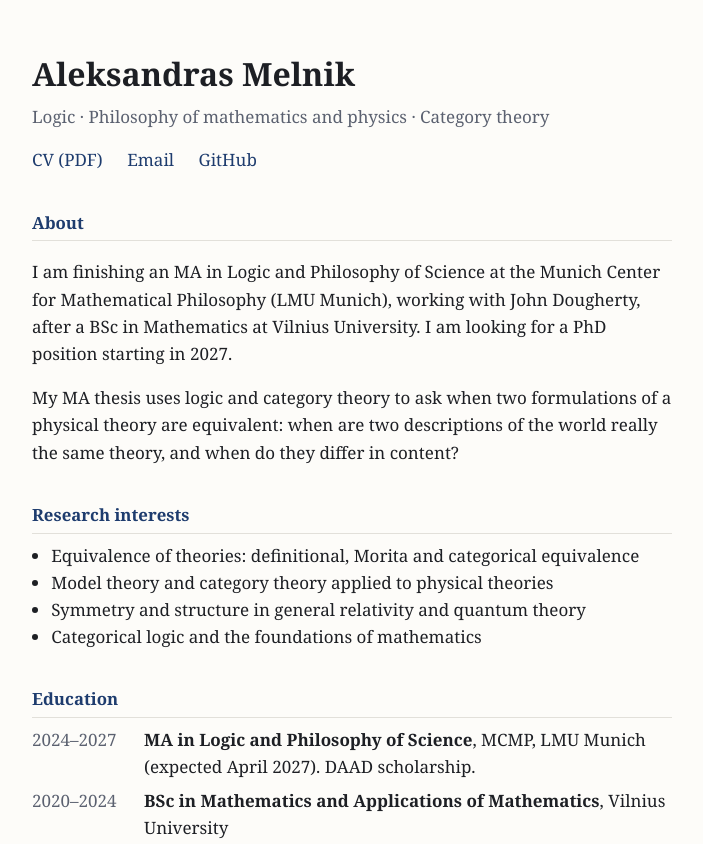
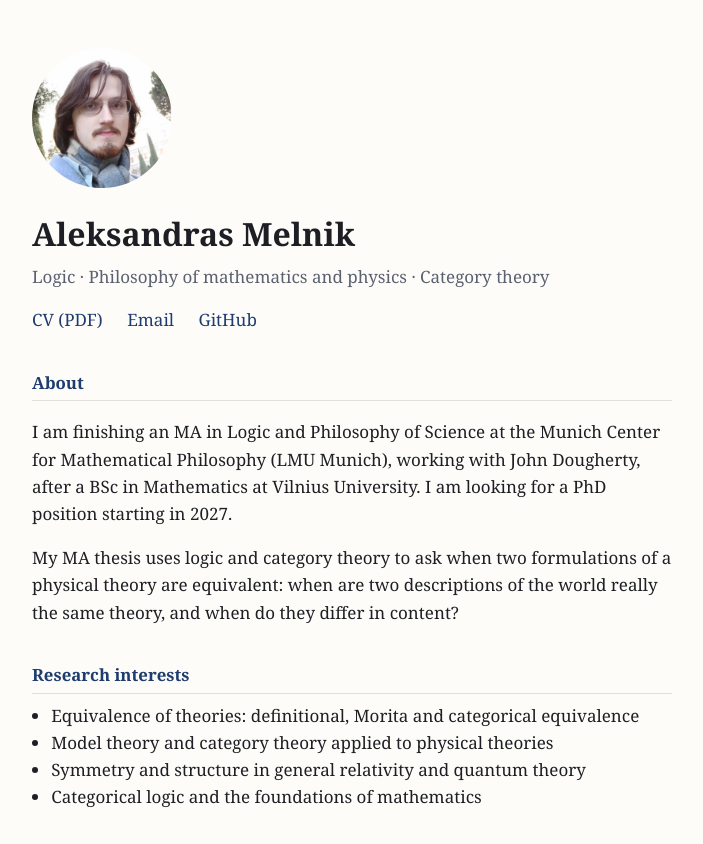
Before and after one commit to sketch-of-an-elephant/aleksandras-melnik, a plain HTML site: page index.html in a window 1280 px wide. Shown: the top 844 px of the page, without its empty margins (288-991 px from the left). Drawn offline with Linux system fonts and the light colour scheme.

Commit message:
Add profile photo to site
Co-Authored-By: Claude Opus 5.5 <noreply@anthropic.com>
Claude-Session: https://claude.ai/code/session_01PQZwPMxh8jMbmnubSMLzee

```diff
--- a/index.html
+++ b/index.html
@@ -10,6 +10,7 @@
 <body>
 <main>
   <header>
+    <img class="photo" src="photo.jpg" alt="Aleksandras Melnik" width="140" height="140">
     <h1>Aleksandras Melnik</h1>
     <p class="tagline">Logic · Philosophy of mathematics and physics · Category theory</p>
     <nav>
--- a/style.css
+++ b/style.css
@@ -18,3 +18,4 @@ dl { display:grid; grid-template-columns:6rem 1fr; gap:.4rem 1rem; margin:0; }
 dt { color:var(--muted); } dd { margin:0; }
 footer { margin-top:3rem; color:var(--muted); font-size:.85rem; }
 @media (max-width:30rem) { dl { grid-template-columns:1fr; } dt { margin-top:.5rem; } }
+.photo { width:140px; height:140px; border-radius:50%; object-fit:cover; display:block; margin:0 0 1.25rem; }
```
Also changed, not shown: photo.jpg (added), 1 other file.
